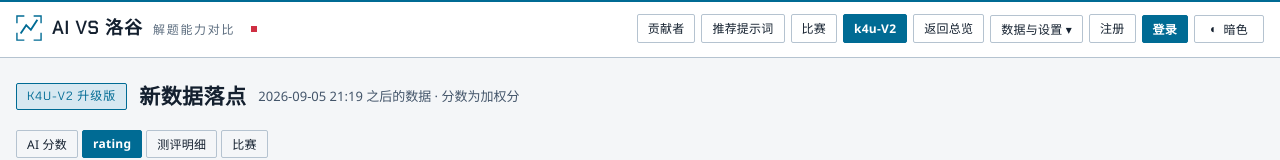
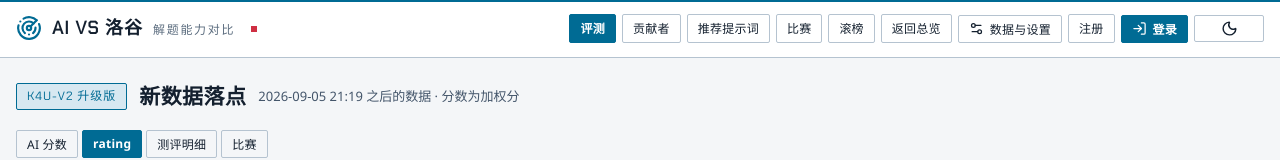
Before and after one commit to TanPowasd/algorithm-radar, a React (Vite) app in the folder frontend/: page /v2 in a window 1280 px wide. Shown: the top 160 px of the page. Built offline with nearby package versions, Linux system fonts and the light colour scheme; no server answers.

Commit message:
新增 ACM 滚榜页 /roll：v1 滚榜视图并入新站，首屏直接落终盘

```diff
--- a/frontend/src/App.jsx
+++ b/frontend/src/App.jsx
@@ -1,20 +1,27 @@
 import { Navigate, Route, Routes } from 'react-router-dom'
-import AdminPage from './pages/AdminPage'
-import UsersPage from './pages/UsersPage'
-import RegisterPage from './pages/RegisterPage'
-import ContributorsPage from './pages/ContributorsPage'
-import PromptsPage from './pages/PromptsPage'
+import { lazy, Suspense } from 'react'
 import K4uV2Page from './pages/K4uV2Page'
-import ArenaPage from './pages/ArenaPage'
-import CompetitionsPage from './pages/CompetitionsPage'
+import { useApp } from './state'
 import ErrorBoundary from './components/ErrorBoundary'
 import ToastHost from './components/ToastHost'
 import BackTop from './components/BackTop'
 import ShortcutHelp from './components/ShortcutHelp'
 
+const AdminPage = lazy(() => import('./pages/AdminPage'))
+const UsersPage = lazy(() => import('./pages/UsersPage'))
+const RegisterPage = lazy(() => import('./pages/RegisterPage'))
+const ContributorsPage = lazy(() => import('./pages/ContributorsPage'))
+const PromptsPage = lazy(() => import('./pages/PromptsPage'))
+const ArenaPage = lazy(() => import('./pages/ArenaPage'))
+const CompetitionsPage = lazy(() => import('./pages/CompetitionsPage'))
+const RollPage = lazy(() => import('./pages/RollPage'))
+const AuthModal = lazy(() => import('./components/AuthModal'))
+
 export default function App() {
+  const { authOpen, closeAuth } = useApp()
   return (
     <ErrorBoundary>
+      <Suspense fallback={<main className="layout route-loading" role="status">加载中...</main>}>
       <Routes>
         <Route path="/" element={<K4uV2Page />} />
         <Route path="/v2" element={<K4uV2Page />} />
@@ -26,9 +33,12 @@ export default function App() {
         <Route path="/contributors" element={<ContributorsPage />} />
         <Route path="/arena" element={<CompetitionsPage />} />
         <Route path="/arena/:slug" element={<ArenaPage />} />
+        <Route path="/roll" element={<RollPage />} />
         <Route path="/prompts" element={<PromptsPage />} />
         <Route path="*" element={<K4uV2Page />} />
       </Routes>
+      </Suspense>
+      {authOpen && <Suspense fallback={null}><AuthModal onClose={closeAuth} /></Suspense>}
       <ToastHost />
       <BackTop />
       <ShortcutHelp />
--- a/frontend/src/components/Topbar.jsx
+++ b/frontend/src/components/Topbar.jsx
@@ -1,15 +1,16 @@
-import { useEffect, useRef, useState } from 'react'
+import { lazy, Suspense, useEffect, useRef, useState } from 'react'
+import { Radar, Settings2, ShieldCheck, Sun, Moon, UserRound, LogIn } from 'lucide-react'
 import { Link, useLocation } from 'react-router-dom'
 import { useApp } from '../state'
 import { api, download } from '../api/client'
-import ChangePasswordModal from './ChangePasswordModal'
+const ChangePasswordModal = lazy(() => import('./ChangePasswordModal'))
 import Hud from './Hud'
 
 const ROLE_LABELS = { owner: '站长', admin: '管理员', contributor: '贡献者' }
 
 export default function Topbar({ onOpenAuth, onOpenPublish, onOpenImport, hud }) {
   const { session, offline, isAdmin, theme, themeMode, setThemeMode, toggleTheme,
-    widthMode, setWidthMode, toast, refreshAll } = useApp()
+    widthMode, setWidthMode, toast, refreshAll, openAuth } = useApp()
   const location = useLocation()
   const [pwOpen, setPwOpen] = useState(false)
   const [menu, setMenu] = useState(null) // 'tools' | 'admin' | 'user' | null
@@ -57,16 +58,13 @@ export default function Topbar({ onOpenAuth, onOpenPublish, onOpenImport, hud })
   }
 
   const nextThemeLabel = theme === 'light' ? '切换到暗色' : '切换到亮色'
-  const isSubPage = ['/admin', '/users', '/contributors', '/prompts', '/register', '/v2'].includes(location.pathname)
+  const isSubPage = ['/admin', '/users', '/contributors', '/prompts', '/register', '/v2', '/roll'].includes(location.pathname)
 
   return (
     <header className="topbar" ref={topbarRef}>
       <Link to="/" style={{ textDecoration: 'none', color: 'inherit' }}>
         <div className="brand">
-          <svg className="brand-mark" viewBox="0 0 28 28" fill="none" aria-hidden="true">
-            <path d="M1 9V1h8M19 1h8v8M27 19v8h-8M9 27H1v-8" stroke="currentColor" strokeWidth="1.5" />
-            <path d="M5 20l6-9 5 5 7-11" stroke="currentColor" strokeWidth="2" />
-          </svg>
+          <Radar className="brand-mark" size={28} aria-hidden="true" />
           <h1>AI vs 洛谷</h1>
           <span className="sub">解题能力对比</span>
         </div>
@@ -75,6 +73,7 @@ export default function Topbar({ onOpenAuth, onOpenPublish, onOpenImport, hud })
       <div className="spacer" />
 
       <nav className="topbar-nav" aria-label="主导航">
+        <Link className={`btn small ${location.pathname === '/' || location.pathname === '/v2' ? 'primary' : 'ghost'}`} to="/">评测</Link>
         {/* 常驻基础导航 */}
         <Link className={`btn small ${location.pathname === '/contributors' ? 'primary' : 'ghost'}`} to="/contributors">
           贡献者
@@ -85,8 +84,8 @@ export default function Topbar({ onOpenAuth, onOpenPublish, onOpenImport, hud })
         <Link className={`btn small ${location.pathname.startsWith('/arena') ? 'primary' : 'ghost'}`} to="/arena">
           比赛
         </Link>
-        <Link className={`btn small ${location.pathname === '/v2' ? 'primary' : 'ghost'}`} to="/v2">
-          k4u-V2
+        <Link className={`btn small ${location.pathname.startsWith('/roll') ? 'primary' : 'ghost'}`} to="/roll">
+          滚榜
         </Link>
         {isSubPage && location.pathname !== '/' && (
           <Link className="btn small ghost" to="/">返回总览</Link>
@@ -101,7 +100,7 @@ export default function Topbar({ onOpenAuth, onOpenPublish, onOpenImport, hud })
             aria-expanded={menu === 'tools'}
             title="数据导出与显示布局设置"
           >
-            数据与设置 ▾
+            <Settings2 size={15} aria-hidden="true" /><span>数据与设置</span>
           </button>
           {menu === 'tools' && (
             <div className="dropdown-menu">
@@ -157,7 +156,7 @@ export default function Topbar({ onOpenAuth, onOpenPublish, onOpenImport, hud })
               aria-expanded={menu === 'admin'}
               style={{ color: 'var(--accent)' }}
             >
-              管理 ▾
+              <ShieldCheck size={15} aria-hidden="true" />管理
             </button>
             {menu === 'admin' && (
               <div className="dropdown-menu">
@@ -200,6 +199,7 @@ export default function Topbar({ onOpenAuth, onOpenPublish, onOpenImport, hud })
               aria-expanded={menu === 'user'}
               style={{ display: 'flex', alignItems: 'center', gap: 6 }}
             >
+              <UserRound size={15} aria-hidden="true" />
               <span className="role-tag" style={{ fontSize: 11 }}>{ROLE_LABELS[session.role] || session.role}</span>
               <span>{session.nickname || session.username}</span>
               <span style={{ fontSize: 10, opacity: 0.7 }}>▾</span>
@@ -227,7 +227,7 @@ export default function Topbar({ onOpenAuth, onOpenPublish, onOpenImport, hud })
         ) : (
           <div style={{ display: 'flex', gap: 6, alignItems: 'center' }}>
             <Link className="btn small ghost" to="/register">注册</Link>
-            <button className="btn small primary" onClick={onOpenAuth}>登录</button>
+            <button className="btn small primary" onClick={onOpenAuth || openAuth}><LogIn size={15} aria-hidden="true" />登录</button>
           </div>
         )}
 
@@ -238,11 +238,10 @@ export default function Topbar({ onOpenAuth, onOpenPublish, onOpenImport, hud })
           title={`${nextThemeLabel}（T）· 自动记住选择`}
           aria-label={nextThemeLabel}
         >
-          <span aria-hidden="true">{theme === 'light' ? '◐' : '◑'}</span>
-          {theme === 'light' ? '暗色' : '亮色'}
+          {theme === 'light' ? <Moon size={17} aria-hidden="true" /> : <Sun size={17} aria-hidden="true" />}
         </button>
       </nav>
-      {pwOpen && <ChangePasswordModal onClose={() => setPwOpen(false)} />}
+      {pwOpen && <Suspense fallback={null}><ChangePasswordModal onClose={() => setPwOpen(false)} /></Suspense>}
     </header>
   )
 }
--- /dev/null
+++ b/frontend/src/pages/RollPage.jsx
@@ -0,0 +1,44 @@
+import { useCallback, useState } from 'react'
+import Topbar from '../components/Topbar'
+import RollBoardView from '../views/RollBoardView'
+import ProblemDrawer from '../components/ProblemDrawer'
+import { useApp } from '../state'
+
+/**
+ * 滚榜页（ACM Board）· 独立路由 /roll —— 把 v1 时代的滚榜视图原样搬进新站。
+ *
+ * 语义映射（与 v1 一致）：
+ *   团队 = 模型（seriesKey = model）、队员 = 该模型的思考等级；
+ *   一次上机 = 一条测评记录，解题判定 = 该条记录最后一轮的 result === 'AC'；
+ *   回放时间轴 = 记录录入时间（createdAt），逐笔把「上机结果」刷进榜单。
+ *
+ * 数据口径：D1 里全部已审核记录（含 2026-09-05 21:19 之前的历史数据），
+ * 所以榜上既有 v2 的记录也有旧记录；单元格分数是记录里的洛谷原始分。
+ */
+export default function RollPage() {
+  const app = useApp()
+  const [drawer, setDrawer] = useState(null)
+  const openDetail = useCallback((pid, model) => setDrawer({ pid, model: model || null }), [])
+  const total = (app.data && Array.isArray(app.data.records) ? app.data.records : []).length
+
+  return (
+    <>
+      <Topbar hud={{ samples: total, models: 0, view: 'roll' }} />
+      <main className="layout">
+        <div className="v2-head">
+          <span className="v2-badge">ACM 滚榜</span>
+          <span className="v2-sub">团队 = 模型 · 队员 = 思考等级 · 按录入时间逐笔揭晓（全部历史数据）</span>
+        </div>
+        <RollBoardView onOpenDetail={openDetail} />
+        {drawer && (
+          <ProblemDrawer
+            pid={drawer.pid}
+            highlightModel={drawer.model}
+            onClose={() => setDrawer(null)}
+            blankEmpty
+          />
+        )}
+      </main>
+    </>
+  )
+}
--- a/frontend/src/views/RollBoardView.jsx
+++ b/frontend/src/views/RollBoardView.jsx
@@ -34,9 +34,15 @@ export default function RollBoardView({ onOpenDetail }) {
   const [flash, setFlash] = useState(() => new Set())
   const boardRef = useRef(null)
 
-  // 数据刷新后收敛游标
+  // 首次拿到数据时直接停在终盘（和 v1 一致），数据刷新后收敛游标
+  const inited = useRef(false)
   useEffect(() => {
-    setK((v) => Math.min(v === total ? total : v, total))
+    if (!inited.current && total > 0) {
+      inited.current = true
+      setK(total)
+      return
+    }
+    setK((v) => Math.min(v, total))
   }, [total])
 
   const snap = useMemo(() => rollSnapshot(events, k), [events, k])
```
